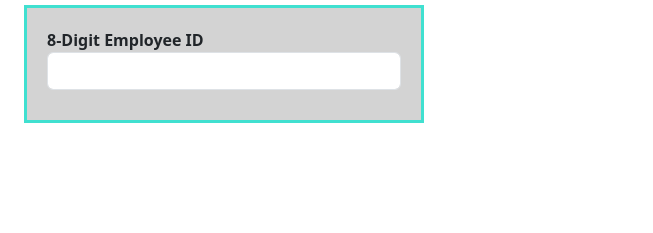
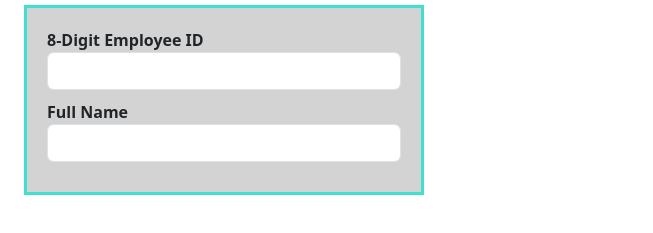
Before and after one commit to glinleapcode/COMP690, a plain HTML site: page Module6-Assignment/index.html in a window 1280 px wide. Shown: the part 97-330 px from the top of the page, without its empty margins (0-653 px from the left). Drawn offline with nearby package versions, Linux system fonts and the light colour scheme.

Commit message:
Oct 19, 2023, 2:47 PM

```diff
--- a/Module6-Assignment/index.html
+++ b/Module6-Assignment/index.html
@@ -18,8 +18,12 @@
     <h1>Employee Management System</h1>
     <form id="empForm" style="width: 400px; border: 3px solid turquoise; background-color: lightgray;">
         <div class="form-group">
-            <label for="employeeId">8-Digit Employee ID</label>
-            <input type="text" id="id" name="employeeId" required maxlength="8" class="form-control">
+            <label for="id">8-Digit Employee ID</label>
+            <input type="text" id="id" name="id" required maxlength="8" class="form-control">
+        </div>
+        <div class="form-group">
+            <label for="name">Full Name</label>
+            <input type="text" id="name" name="name" class="form-control">
         </div>
 
     </form>
```
